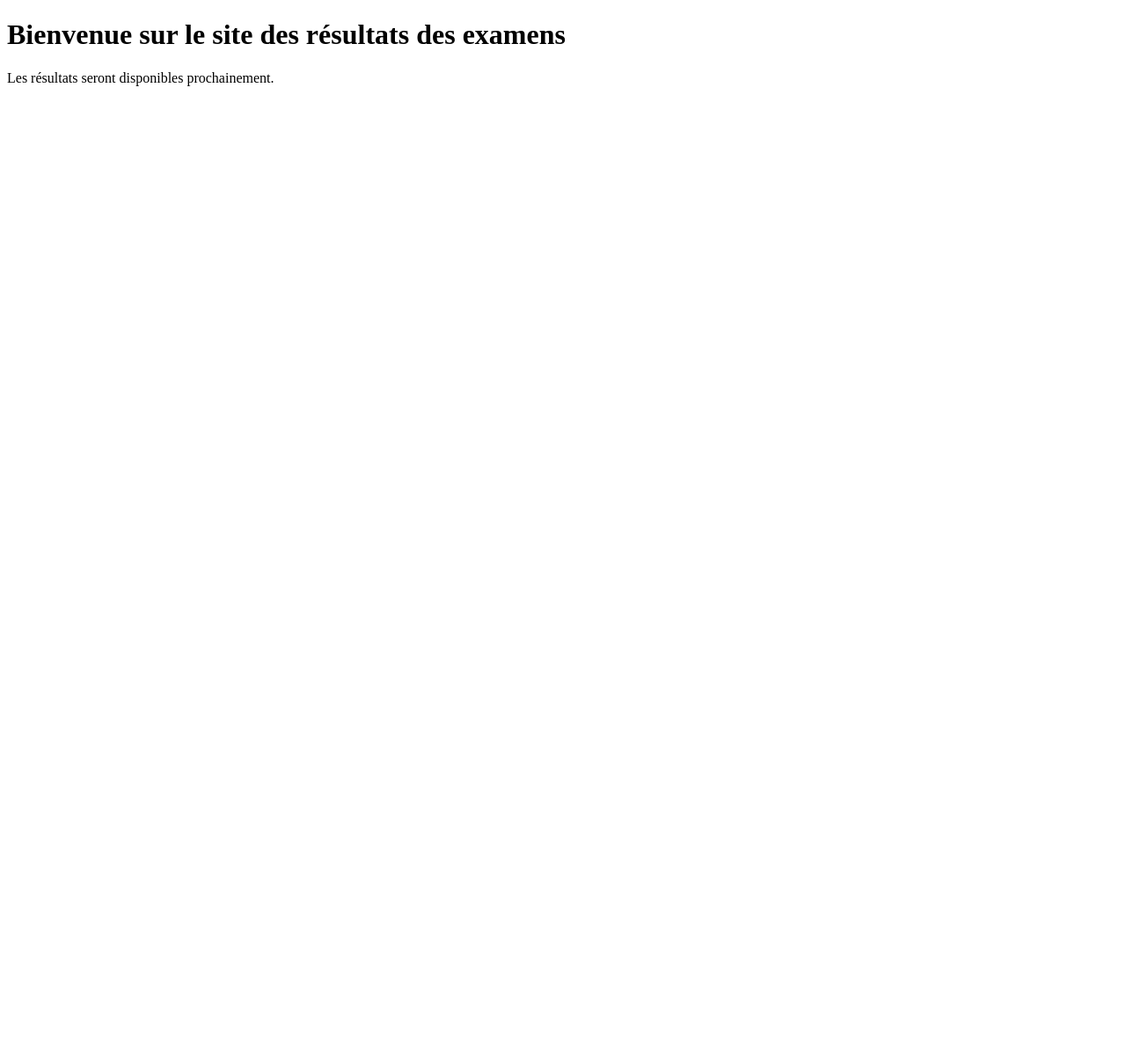
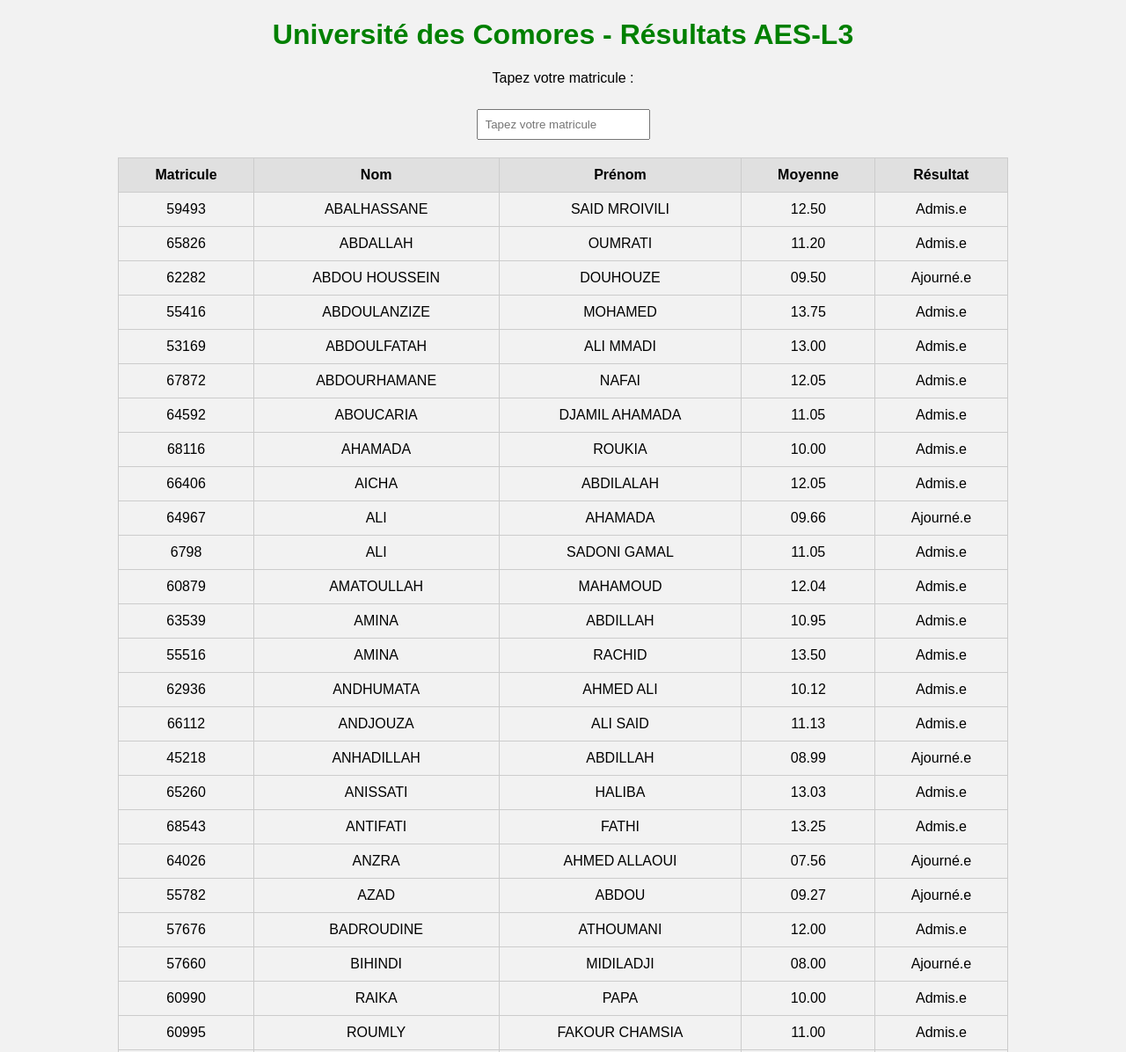
Before and after one commit to charifhassan158-hub/udc-examen, a plain HTML site: page index.html in a window 1280 px wide. Shown: the top 1196 px of the page at 88% size. Before the commit the page ends 800 px from the top, so only its background shows below. Drawn offline with Linux system fonts and the light colour scheme.

Commit message:
Add files via upload

```diff
--- a/index.html
+++ b/index.html
@@ -2,11 +2,97 @@
 <html lang="fr">
 <head>
   <meta charset="UTF-8">
-  <meta name="viewport" content="width=device-width, initial-scale=1.0">
-  <title>Résultats des examens - Université des Comores</title>
+  <title>Résultats AES-L3 Université des Comores</title>
+  <style>
+    body {
+      font-family: Arial, sans-serif;
+      text-align: center;
+      background-color: #f2f2f2;
+    }
+    h1 {
+      color: green;
+    }
+    input {
+      padding: 8px;
+      margin-top: 10px;
+    }
+    table {
+      margin: 20px auto;
+      border-collapse: collapse;
+      width: 80%;
+    }
+    th, td {
+      border: 1px solid #ccc;
+      padding: 10px;
+    }
+    th {
+      background-color: #e0e0e0;
+    }
+  </style>
 </head>
 <body>
-  <h1>Bienvenue sur le site des résultats des examens</h1>
-  <p>Les résultats seront disponibles prochainement.</p>
+  <h1>Université des Comores - Résultats AES-L3</h1>
+  <p>Tapez votre matricule :</p>
+  <input type="text" id="matricule" placeholder="Tapez votre matricule " onkeyup="chercher()">
+
+  <table id="resultatTable">
+    <thead>
+      <tr>
+        <th>Matricule</th>
+        <th>Nom</th>
+        <th>Prénom</th>
+        <th>Moyenne</th>
+        <th>Résultat</th>
+      </tr>
+    </thead>
+    <tbody>
+      <tr><td>59493</td><td>ABALHASSANE</td><td>SAID MROIVILI</td><td>12.50</td><td>Admis.e</td></tr>
+      <tr><td>65826</td><td>ABDALLAH</td><td>OUMRATI</td><td>11.20</td><td>Admis.e</td></tr>
+      <tr><td>62282</td><td>ABDOU HOUSSEIN</td><td>DOUHOUZE</td><td>09.50</td><td>Ajourné.e</td></tr>
+      <tr><td>55416</td><td>ABDOULANZIZE</td><td>MOHAMED</td><td>13.75</td><td>Admis.e</td></tr>
+      <tr><td>53169</td><td>ABDOULFATAH</td><td>ALI MMADI</td><td>13.00</td><td>Admis.e</td></tr>
+	  <tr><td>67872</td><td>ABDOURHAMANE</td><td>NAFAI</td><td>12.05</td><td>Admis.e</td></tr>
+	  <tr><td>64592</td><td>ABOUCARIA</td><td>DJAMIL AHAMADA</td><td>11.05</td><td>Admis.e</td></tr>
+	  <tr><td>68116</td><td>AHAMADA</td><td>ROUKIA</td><td>10.00</td><td>Admis.e</td></tr>
+	  <tr><td>66406</td><td>AICHA</td><td>ABDILALAH</td><td>12.05</td><td>Admis.e</td></tr>
+	  <tr><td>64967</td><td>ALI</td><td>AHAMADA</td><td>09.66</td><td>Ajourné.e</td></tr>
+	  <tr><td>6798</td><td>ALI</td><td>SADONI GAMAL</td><td>11.05</td><td>Admis.e</td></tr>
+	  <tr><td>60879</td><td>AMATOULLAH</td><td>MAHAMOUD</td><td>12.04</td><td>Admis.e</td></tr>
+	  <tr><td>63539</td><td>AMINA</td><td>ABDILLAH</td><td>10.95</td><td>Admis.e</td></tr>
+	  <tr><td>55516</td><td>AMINA</td><td>RACHID</td><td>13.50</td><td>Admis.e</td></tr>
+	  <tr><td>62936</td><td>ANDHUMATA</td><td>AHMED ALI</td><td>10.12</td><td>Admis.e</td></tr>
+	  <tr><td>66112</td><td>ANDJOUZA</td><td>ALI SAID</td><td>11.13</td><td>Admis.e</td></tr>
+	  <tr><td>45218</td><td>ANHADILLAH</td><td>ABDILLAH</td><td>08.99</td><td>Ajourné.e</td></tr>
+	  <tr><td>65260</td><td>ANISSATI</td><td>HALIBA</td><td>13.03</td><td>Admis.e</td></tr>
+	  <tr><td>68543</td><td>ANTIFATI</td><td>FATHI</td><td>13.25</td><td>Admis.e</td></tr>
+	  <tr><td>64026</td><td>ANZRA</td><td>AHMED ALLAOUI</td><td>07.56</td><td>Ajourné.e</td></tr>
+	  <tr><td>55782</td><td>AZAD</td><td>ABDOU</td><td>09.27</td><td>Ajourné.e</td></tr>
+	  <tr><td>57676</td><td>BADROUDINE</td><td>ATHOUMANI</td><td>12.00</td><td>Admis.e</td></tr>
+	  <tr><td>57660</td><td>BIHINDI</td><td>MIDILADJI</td><td>08.00</td><td>Ajourné.e</td></tr>
+	  <tr><td>60990</td><td>RAIKA</td><td>PAPA</td><td>10.00</td><td>Admis.e</td></tr>
+	  <tr><td>60995</td><td>ROUMLY</td><td>FAKOUR CHAMSIA</td><td>11.00</td><td>Admis.e</td></tr>
+	  <tr><td>45367</td><td>TAOUHIDA</td><td>ABDILLAH</td><td>09.00</td><td>Ajourné.e</td></tr>
+	  <tr><td>52036</td><td>MOUSLIM</td><td>HASSAN</td><td>10.56</td><td>Admis.e</td></tr>
+	  <tr><td>65559</td><td>MWENGNE ANLIM</td><td>ABACAR CHAFFI</td><td>09.99</td><td>Ajourné.e</td></tr>
+    </tbody>
+  </table>
+
+  <script>
+    function chercher() {
+      const saisie = document.getElementById('matricule').value.toLowerCase();
+      const lignes = document.querySelectorAll('#resultatTable tbody tr');
+
+      lignes.forEach(tr => {
+        const matricule = tr.children[0].textContent.toLowerCase();
+        if (matricule.includes(saisie) && saisie !== "") {
+          tr.style.display = "";
+        } else if (saisie === "") {
+          tr.style.display = "";
+        } else {
+          tr.style.display = "none";
+        }
+      });
+    }
+  </script>
 </body>
 </html>
```
